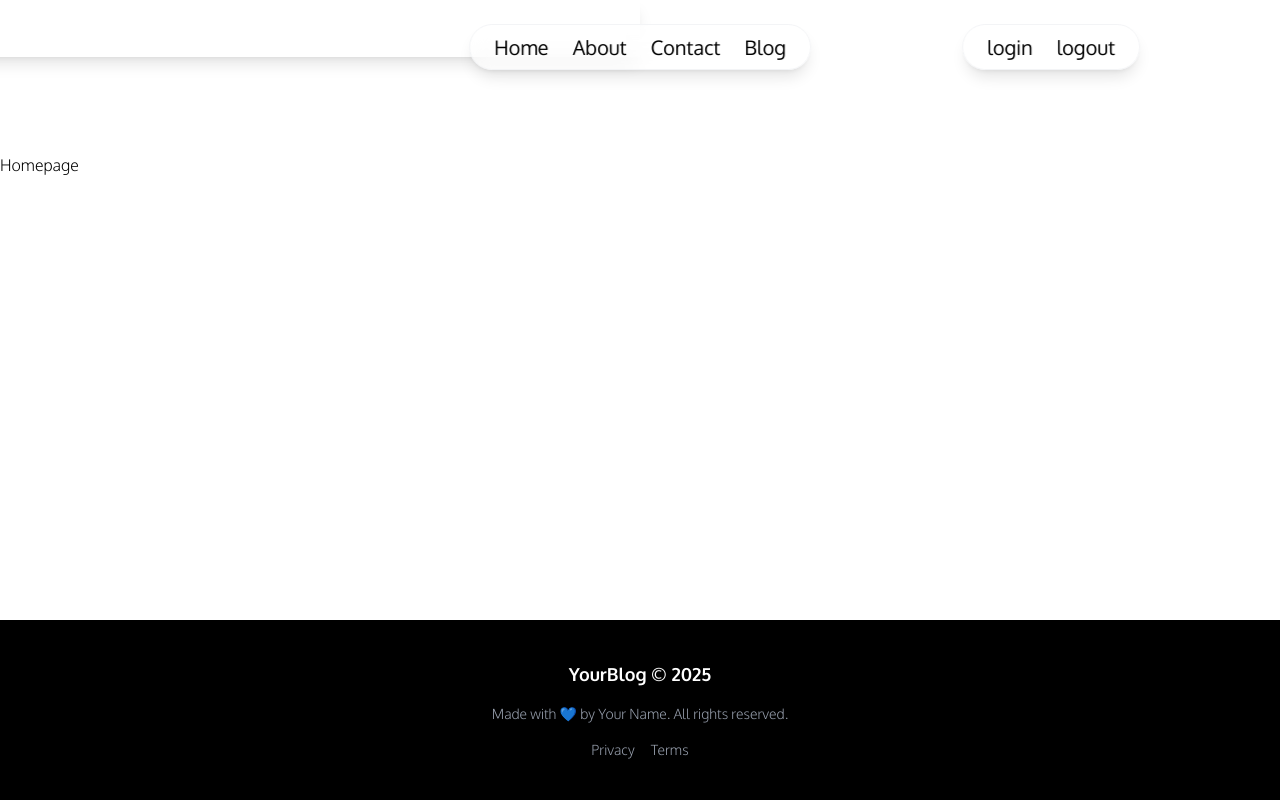
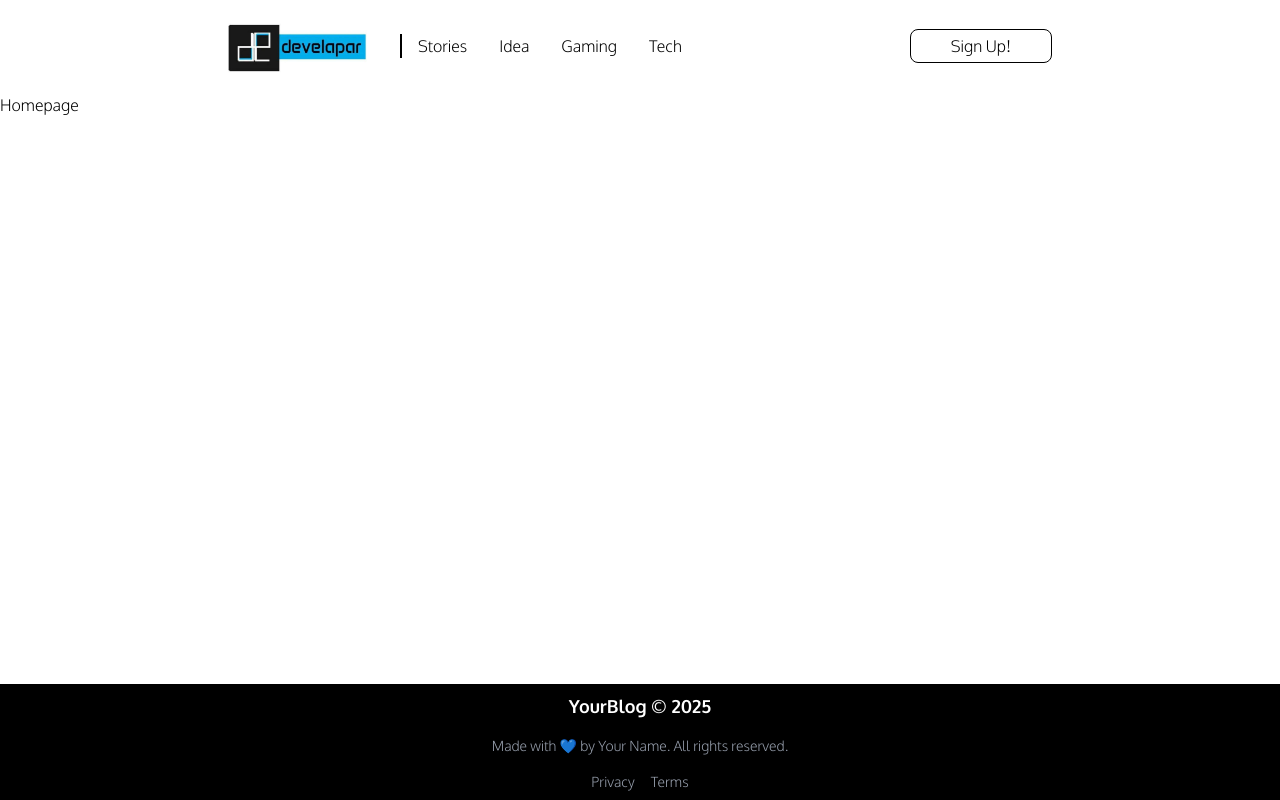
Before and after one commit to develaparX/develapar-blog-gonextpo, a React (Vite) app in the folder client/: page / in a window 1280 px wide. Built offline with nearby package versions, Linux system fonts and the light colour scheme.

Commit message:
[ADD] client : navbar for main layout

```diff
--- a/client/src/components/layout/MainLayout.tsx
+++ b/client/src/components/layout/MainLayout.tsx
@@ -1,49 +1,57 @@
 import { Outlet, Link } from "react-router-dom";
 import logo from "../../assets/logo.png";
+import { Bell, User } from "lucide-react";
 
 const MainLayout = () => {
+  const loggedIn = false;
+
   return (
     <div className="flex flex-col min-h-screen">
-      {/* Floating Navbar */}
-      <div className=" top-6 left-1/8 -translate-x-1/2 z-5 shadow-lg">
-        <img src={logo} alt="" width={150} className=" rounded-xl " />
-      </div>
+      {/* Navbar */}
+      <nav className="b w-full py-5">
+        <div className="flex justify-evenly items-center ">
+          <div className="flex gap-8 items-center">
+            <div className="max-w-60">
+              <img src={logo} width={"140"}></img>
+            </div>
 
-      <header className="fixed top-6 left-1/2 -translate-x-1/2 z-50">
-        <nav className="backdrop-blur-md bg-white/50 dark:bg-black/10 shadow-lg px-6 py-2 rounded-full flex gap-6 items-center text-xl font-normal border border-gray-100 dark:border-gray-300">
-          <Link to="/" className="hover:text-blue-600  transition">
-            Home
-          </Link>
-          <Link to="/about" className="hover:text-blue-600 transition">
-            About
-          </Link>
-          <Link to="/contact" className="hover:text-blue-600 transition">
-            Contact
-          </Link>
-          <Link to="/blog" className="hover:text-blue-600 transition">
-            Blog
-          </Link>
-        </nav>
-      </header>
+            <div className="flex gap-8 border-l-2">
+              <div className="pl-4">Stories</div>
+              <div>Idea</div>
+              <div>Gaming</div>
+              <div>Tech</div>
+            </div>
+          </div>
+          <div className="flex items-center gap-5">
+            {loggedIn ? (
+              <>
+                <button className="bg-gray-200 hover:bg-gray-700 hover:text-white rounded-lg px-5">
+                  Write here
+                </button>
 
-      <div className="fixed top-6 right-1/25 -translate-x-1/2 z-5">
-        <nav className="backdrop-blur-md bg-white/50 dark:bg-black/10 shadow-lg px-6 py-2 rounded-full flex gap-6 items-center text-xl font-normal border border-gray-100 dark:border-gray-300">
-          <Link to="/" className="hover:text-blue-600  transition">
-            login
-          </Link>
-          <Link to="/about" className="hover:text-blue-600 transition">
-            logout
-          </Link>
-        </nav>
-      </div>
+                <div>
+                  <Bell size={20} />
+                </div>
+                <div>
+                  <User size={20} />
+                </div>
+              </>
+            ) : (
+              <div className="border hover:bg-black hover:text-white  rounded-lg py-1 px-10">
+                Sign Up!
+              </div>
+            )}
+          </div>
+        </div>
+      </nav>
 
       {/* Main content */}
-      <main className="flex-1 pt-24">
+      <main className="flex-1">
         <Outlet />
       </main>
 
       {/* Footer */}
-      <footer className="bg-black text-white py-10 mt-20">
+      <footer className="bg-black text-white py-2 mt-20">
         <div className="max-w-6xl mx-auto px-4 text-center space-y-4">
           <p className="text-lg font-semibold">
             YourBlog © {new Date().getFullYear()}
--- a/client/src/pages/Homepage.tsx
+++ b/client/src/pages/Homepage.tsx
@@ -1,5 +1,3 @@
-import React from "react";
-
 const Homepage = () => {
   return <div>Homepage</div>;
 };
```
